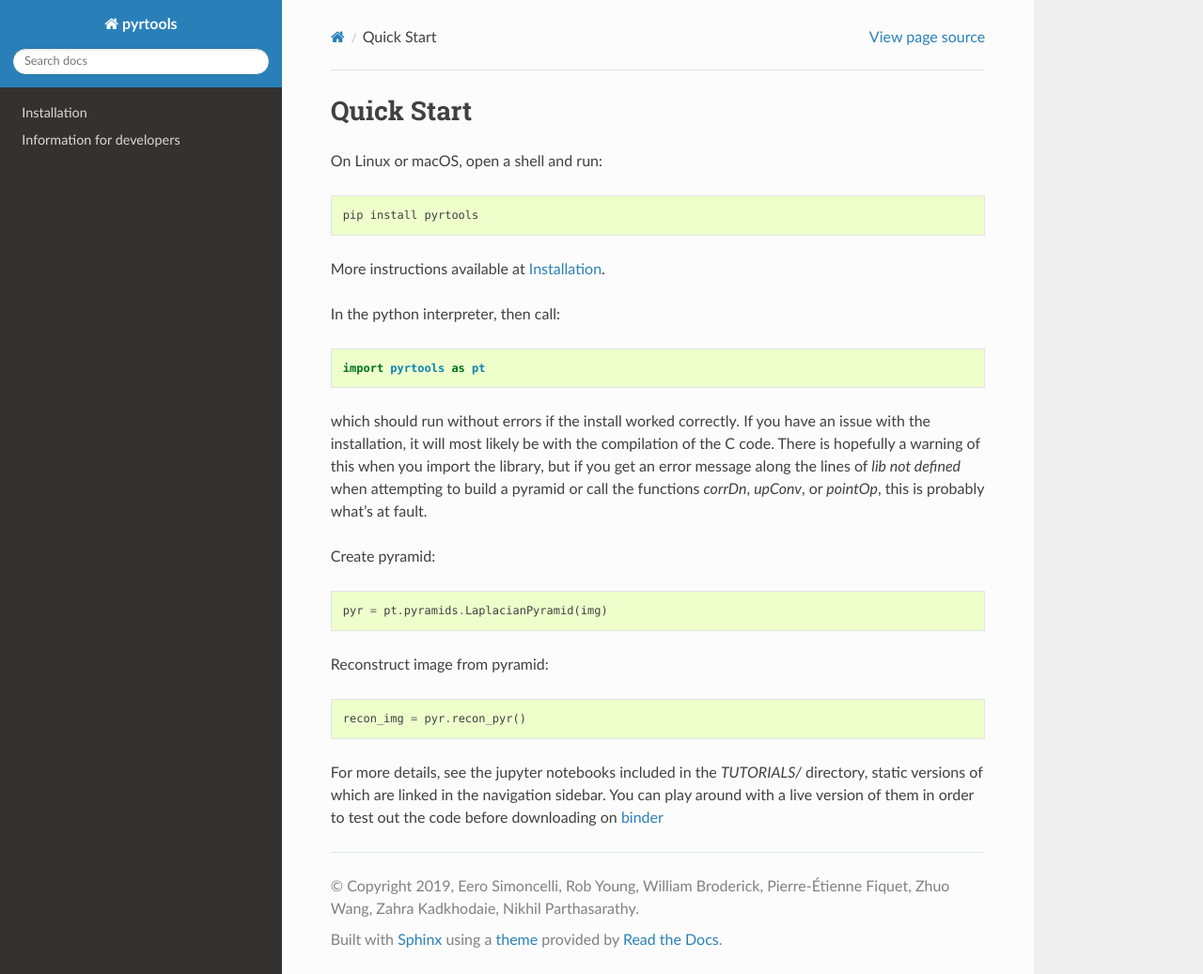
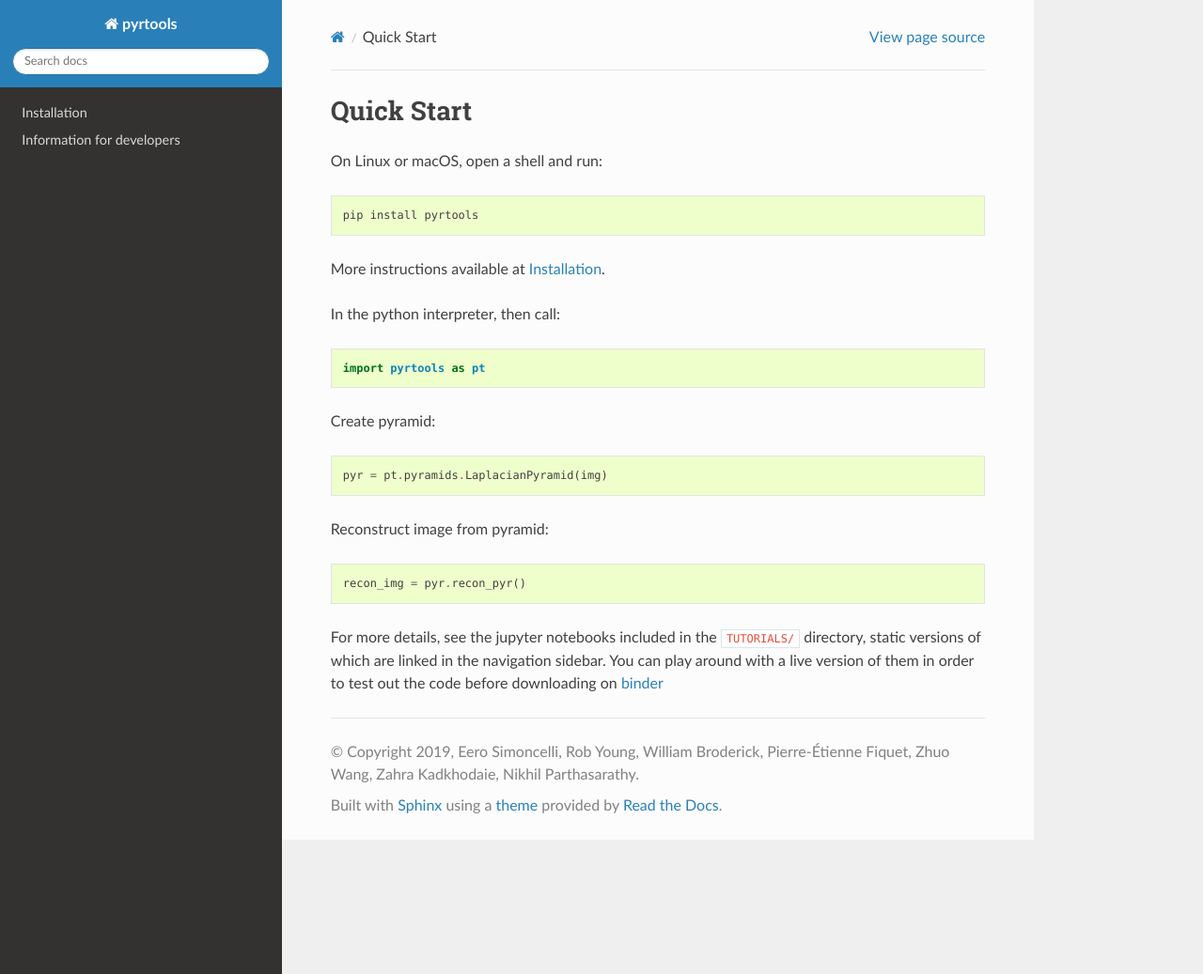
Before and after one commit to LabForComputationalVision/pyrtools, a Sphinx documentation site: the page built from docs/quickstart.rst, in a window 1280 px wide and 1037 px high. Shown: the whole window at 94% size. Built offline with Sphinx 7.4.7 and the Read the Docs theme 2.0.0, drawn with Linux system fonts in a browser that asks for light colours; pages that are not in the unit, such as notebooks, are missing from menus; the version number could not be read and is left out.

```diff
--- a/docs/installation.rst
+++ b/docs/installation.rst
@@ -37,4 +37,4 @@ When installing from source on Linux or Mac, we require ``gcc`` version >= 6 in
 order for the C code to compile, because of `this issue
 <https://stackoverflow.com/questions/46504700/gcc-compiler-not-recognizing-fno-plt-option>`_
 
-When installing from source on Windows, Microsoft Visual C++ 14.0 or greater is required, which can be obtained with `Microsoft C++ Build Tools <https://visualstudio.microsoft.com/visual-cpp-build-tools/`_.
+When installing from source on Windows, Microsoft Visual C++ 14.0 or greater is required, which can be obtained with `Microsoft C++ Build Tools <https://visualstudio.microsoft.com/visual-cpp-build-tools/>`_.
--- a/docs/quickstart.rst
+++ b/docs/quickstart.rst
@@ -11,14 +11,6 @@ In the python interpreter, then call::
 
   import pyrtools as pt
 
-which should run without errors if the install worked correctly. If
-you have an issue with the installation, it will most likely be with
-the compilation of the C code. There is hopefully a warning of this
-when you import the library, but if you get an error message along the
-lines of `lib not defined` when attempting to build a pyramid or call
-the functions `corrDn`, `upConv`, or `pointOp`, this is probably
-what's at fault.
-
 Create pyramid::
 
   pyr = pt.pyramids.LaplacianPyramid(img)
@@ -28,7 +20,7 @@ Reconstruct image from pyramid::
   recon_img = pyr.recon_pyr()
 
 For more details, see the jupyter notebooks included in the
-`TUTORIALS/` directory, static versions of which are linked in the
+``TUTORIALS/`` directory, static versions of which are linked in the
 navigation sidebar. You can play around with a live version of them in
 order to test out the code before downloading on `binder
 <https://mybinder.org/v2/gh/LabForComputationalVision/pyrtools/v1.0.3?filepath=TUTORIALS%2F>`_
```
Also changed, not shown: README.md (+16 -61 lines).
